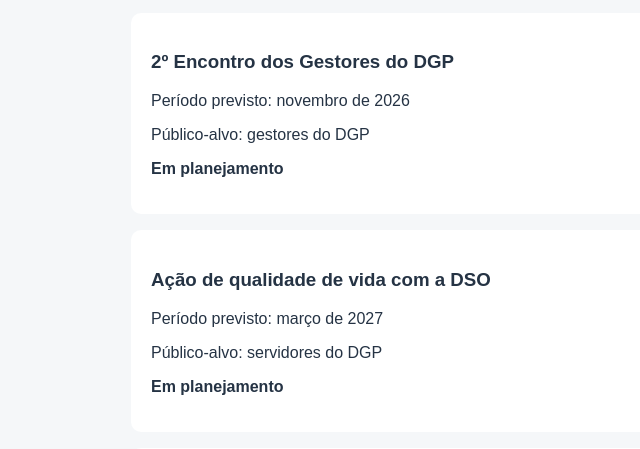
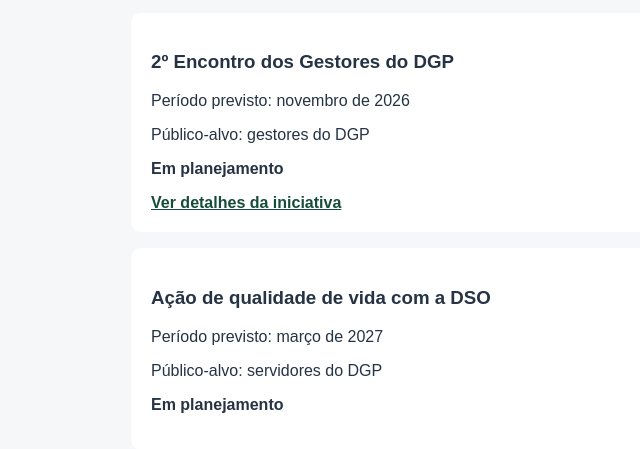
Before and after one commit to esdrasoliwer/integra-unb, a Flask app: page /programacao in a window 1280 px wide. Shown: the part 275-724 px from the top of the page, without its empty margins (59-699 px from the left). Run offline with Flask 3, Linux system fonts and the light colour scheme.

Commit message:
adiciona navegação da programação aos detalhes

```diff
--- a/templates/programacao.html
+++ b/templates/programacao.html
@@ -52,6 +52,7 @@
             <p>Período previsto: novembro de 2026</p>
             <p>Público-alvo: gestores do DGP</p>
             <p class="aviso">Em planejamento</p>
+            <a href="/detalhes">Ver detalhes da iniciativa</a>
         </article>
 
         <article>
```
